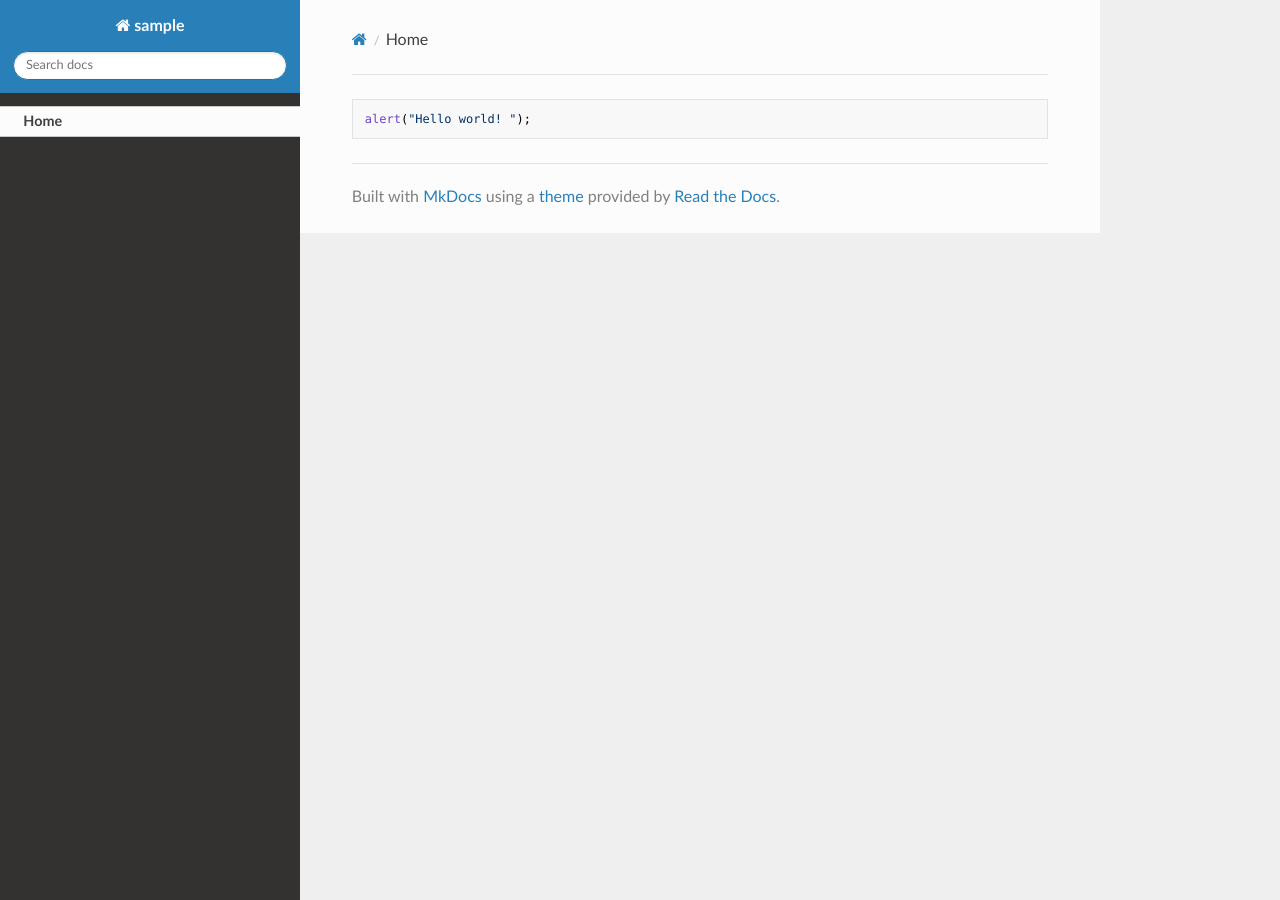
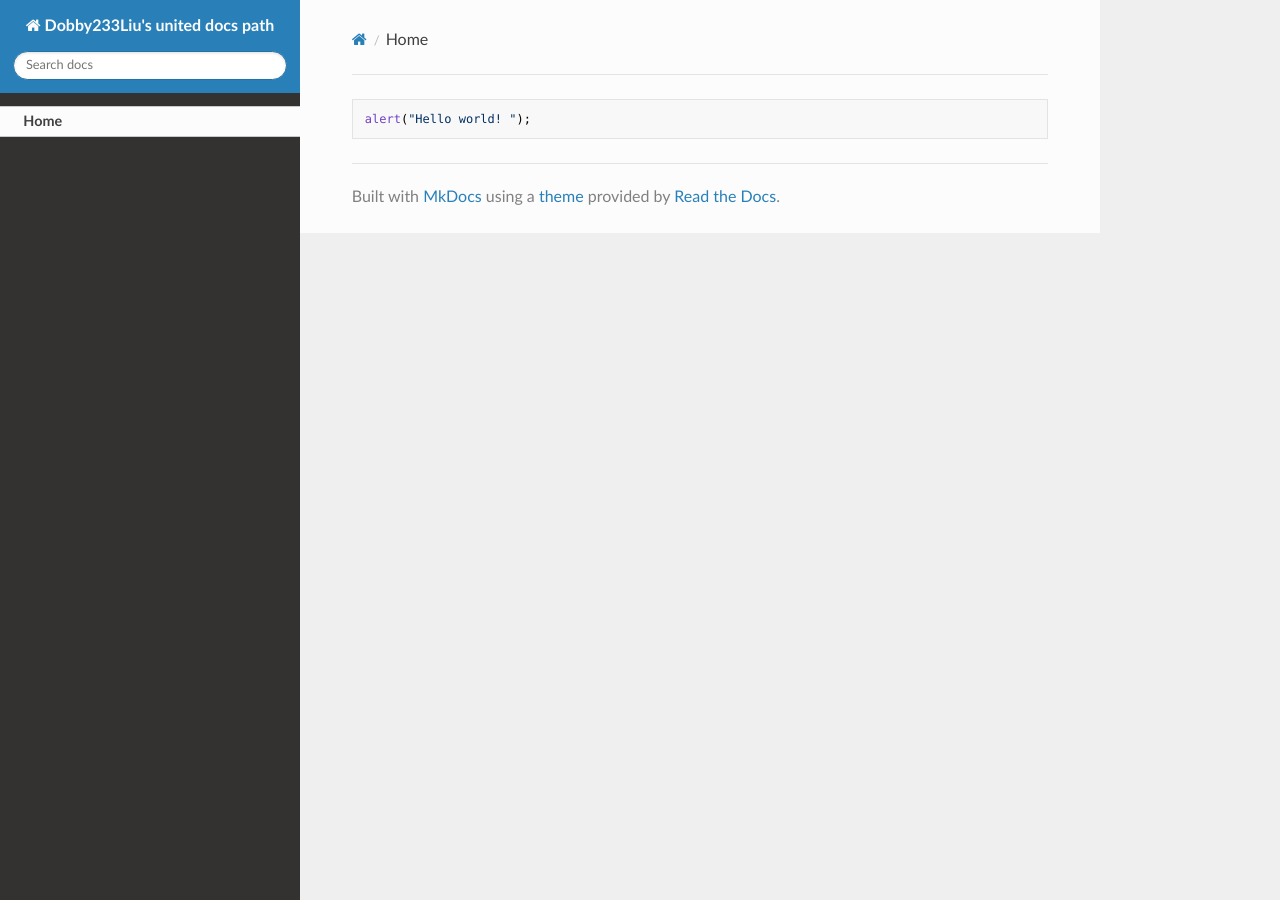
Before and after one commit to Dobby233Liu/readthedocs_mysample, an MkDocs documentation site: the page built from docs/index.md, in a window 1280 px wide. Built offline with MkDocs 1.6.1, drawn with Linux system fonts in a browser that asks for light colours; nearby versions of some CDN libraries.

Commit message:
Update mkdocs.yml

```diff
--- a/mkdocs.yml
+++ b/mkdocs.yml
@@ -1,2 +1,2 @@
-site_name: sample
+site_name: Dobby233Liu's united docs path
 theme: readthedocs
```
